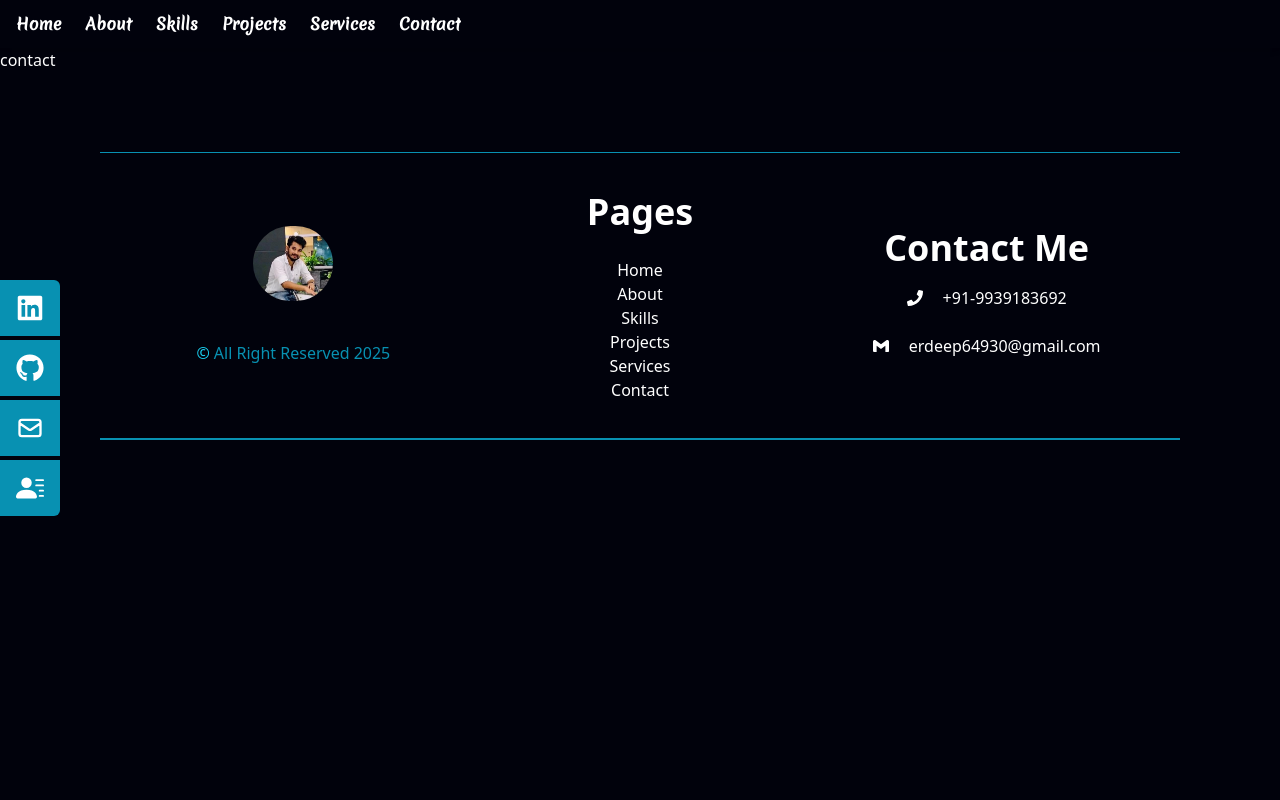
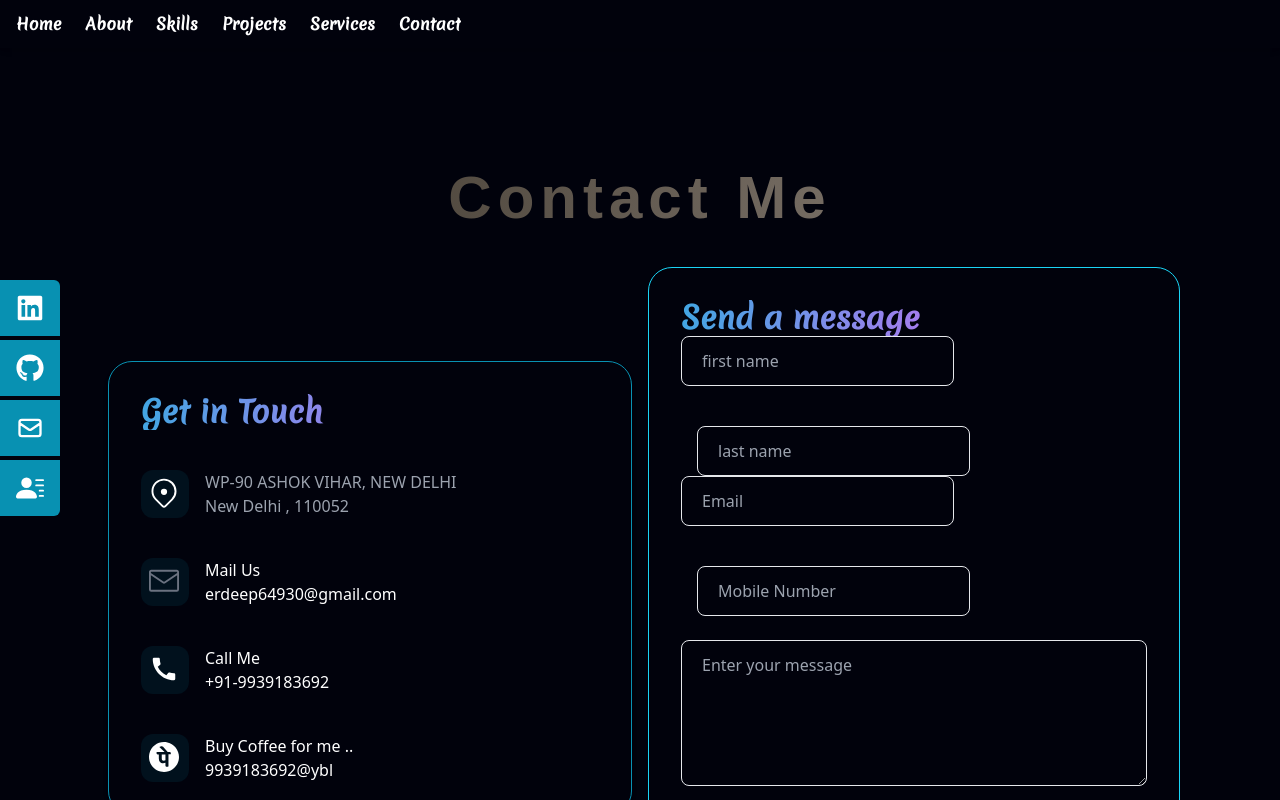
Before and after one commit to erDeep64930/resume2025, a Next.js app: page /contact in a window 1280 px wide. Shown: the top 800 px of the page. Built offline with nearby package versions, Linux system fonts and the light colour scheme; a web font is replaced by a local one.

Commit message:
Get me section has been added

```diff
--- a/app/constant/serviceMenu.jsx
+++ b/app/constant/serviceMenu.jsx
@@ -1,9 +1,12 @@
+import { IconBase } from "react-icons";
+
 export const servicesMenu = [
   {
     id: 1,
     name: "UI & UX DESIGNING",
     description: "I design beautiful web iterfaces with Figma and Adove XD",
-    image: "../src/assets/icons/ruler-pen.png"
+    image: "../src/assets/icons/ruler-pen.png",
+    IconB:""
   },
   {
     id: 2,
--- a/app/contact/page.jsx
+++ b/app/contact/page.jsx
@@ -1,10 +1,11 @@
 
 import Layout from '../shared/layout/Layout';
+import ContactPage from '../templates/ContactPage/page';
 
 const page = () => {
   return (
     <Layout>
-      contact
+      <ContactPage />
     </Layout>
   );
 }
--- a/app/globals.css
+++ b/app/globals.css
@@ -93,3 +93,28 @@ body {
 }
 
 /* end here */
+
+
+
+/* this is for animated button class */
+@layer components {
+  .animated-btn {
+    @apply font-bold border-2 px-5 py-2 relative transition-all duration-300 overflow-hidden z-10 w-full h-full rounded-lg;
+  }
+  .animated-btn::before,
+  .animated-btn::after {
+    @apply absolute content-[''] w-full h-full top-0 skew-x-12 -z-10;
+  }
+  .animated-btn::before {
+    @apply bg-pri left-[110%] transition-all duration-300;
+  }
+  .animated-btn::after {
+    @apply bg-amber-400 right-[110%] transition-all duration-300;
+  }
+  .animated-btn:hover::before {
+    @apply left-1/2;
+  }
+  .animated-btn:hover::after {
+    @apply right-1/2;
+  }
+}
--- a/app/temp/Test.jsx
+++ b/app/temp/Test.jsx
@@ -14,6 +14,7 @@ const Test = () => {
       <h1 className="font-robot text-3xl">this is font -robot</h1>
       <Heading heading="this is heading text" />
       <SubHeading SubHeading="this is subheading" />
+
     </Wrapper>
   );
 };
--- /dev/null
+++ b/app/templates/ContactPage/GetMe/GetMe.jsx
@@ -0,0 +1,144 @@
+"use client";
+import { useRef } from "react";
+import { GoLocation, GoMail } from "react-icons/go";
+import { MdCall } from "react-icons/md";
+import { SiPhonepe } from "react-icons/si";
+import emailjs from "emailjs-com";
+import Wrapper from "@/app/shared/Wrapper";
+import Heading from "@/app/components/Heading";
+
+
+const GetMe = () => {
+  const form = useRef();
+  const sendEmail = (e) => {
+    e.preventDefault();
+    emailjs
+      .sendForm(
+        "service_vtcc02c",
+        "template_j46y1ty",
+        form.current,
+        "--GrN1J8zJfvkwi4d"
+      )
+
+      .then(
+        function (response) {
+          console.log("SUCCESS!", response.status, response.text);
+        },
+        function (error) {
+          console.log("FAILED...", error);
+        }
+      );
+    e.target.reset();
+  };
+  return (
+    <Wrapper>
+      <div className=" p-8 space-y-4 justify-center">
+      <Heading heading="Contact Me"/>
+      </div>
+      <div className="md:grid grid-cols-2 space-x-2 items-center mx-auto">
+        {/* this is for address section */}
+        <div className="space-y-4 p-2">
+          <div className="border border-pri rounded-3xl flex flex-col space-y-10 p-8 shadow-md ">
+            <h1 className="text-3xl font-semibold font-meri text-gradient">Get in Touch</h1>
+
+            <div className="flex flex-row space-x-4 items-center">
+              <div className="h-12 w-12  bg-pri/10  p-2 rounded-xl">
+                <GoLocation className="text-secondary text-3xl" />
+              </div>
+              <div className="text-gray-400 font-robot">
+                <h5>WP-90 ASHOK VIHAR, NEW DELHI</h5>
+                <h5>New Delhi , 110052</h5>
+              </div>
+            </div>
+            {/* this for email */}
+            <div className="flex flex-row space-x-4 items-center">
+              <div className="h-12 w-12  bg-pri/10 p-2 rounded-xl">
+                <GoMail className="text-gray-500 text-3xl" />
+              </div>
+              <div>
+                <h5>Mail Us</h5>
+                <h5>erdeep64930@gmail.com</h5>
+              </div>
+            </div>
+            {/* this for call */}
+            <div className="flex flex-row space-x-4 items-center">
+              <div className="h-12 w-12  bg-pri/10 p-2 rounded-xl">
+                <MdCall className="text-secondary text-3xl" />
+              </div>
+              <div>
+                <h5>Call Me</h5>
+                <h5>+91-9939183692</h5>
+              </div>
+            </div>
+            {/* this for donation */}
+            <div className="flex flex-row space-x-4 items-center">
+              <div className="h-12 w-12  bg-pri/10 p-2 rounded-xl">
+                <SiPhonepe className="text-secondary text-3xl" />
+              </div>
+              <div>
+                <h5>Buy Coffee for me ..</h5>
+                <h5>9939183692@ybl</h5>
+              </div>
+            </div>
+          </div>
+        </div>
+
+        {/* this is for contact form  section */}
+        {/*  */}
+        <div className=" border border-sec  rounded-3xl p-8">
+          <form ref={form} onSubmit={sendEmail}>
+            <h1 className="text-3xl font-meri font-semibold text-gradient">Send a message</h1>
+            <div className="space-x-4  space-y-10">
+              <input
+                type="text"
+                placeholder="first name "
+                name="name"
+                required
+                className=" border py-3 px-5 focus:outline-none rounded-lg bg-transparent text-white"
+              />
+              <input
+                type="text"
+                placeholder="last name "
+                name="name"
+                required
+                className=" border py-3 px-5 focus:outline-none rounded-lg bg-transparent text-white"
+              />
+            </div>
+            <div className="space-x-4 space-y-10">
+              <input
+                type="text"
+                placeholder="Email"
+                name="email"
+                required
+                className=" border py-3 px-5 focus:outline-none rounded-lg bg-transparent text-white"
+              />
+              <input
+                type="text"
+                name="message"
+                required
+                placeholder="Mobile Number "
+                className=" border py-3 px-5 focus:outline-none rounded-lg bg-transparent text-white"
+              />
+            </div>
+            {/* TEXT AREA */}
+
+            <div className="space-x-4  space-y-10 mt-6">
+              <textarea
+                type="text"
+                required
+                rows={5}
+                placeholder="Enter your message"
+                className=" border py-3 px-5 focus:outline-none rounded-lg bg-transparent text-white w-full"
+              ></textarea>
+              <button className="animated-btn w-1/2 " type="submit">
+                Submit
+              </button>
+            </div>
+          </form>
+        </div>
+      </div>
+    </Wrapper>
+  );
+};
+
+export default GetMe;
--- a/app/templates/ContactPage/page.jsx
+++ b/app/templates/ContactPage/page.jsx
@@ -1,10 +1,12 @@
+
+import GetMe from "./GetMe/GetMe";
 
 
 
 const ContactPage = () => {
   return (
     <div>
-      ContactPage
+     <GetMe />
     </div>
   );
 }
--- a/app/templates/HomePage/contactMe/ContactMe.jsx
+++ b/app/templates/HomePage/contactMe/ContactMe.jsx
@@ -83,9 +83,10 @@ const ContactMe = () => {
                       ></textarea>
                     </div>
                     <div>
-                      <button className="py-2 px-3 border border-gray-600 rounded-md shadow bg-transparent text-pri hover:bg-white-500  hover:text-sec hover:shadow-xl  mr-1 flex items-center hover:scale-95 transition-all duration-300">
+                      {/* <button className="py-2 px-3 border border-gray-600 rounded-md shadow bg-transparent text-pri hover:bg-white-500  hover:text-sec hover:shadow-xl  mr-1 flex items-center hover:scale-95 transition-all duration-300">
                         Get In Touch <FcAdvance className="ml-2" />
-                      </button>
+                      </button> */}
+                      <button className="animated-btn">Get in Touch</button>
                     </div>
                   </form>
                 </div>
--- a/package.json
+++ b/package.json
@@ -9,6 +9,7 @@
     "lint": "next lint"
   },
   "dependencies": {
+    "emailjs-com": "^3.2.0",
     "next": "15.1.0",
     "react": "^19.0.0",
     "react-dom": "^19.0.0",
```
Also changed, not shown: 1 other file (tests, documents, lock files or other folders).
